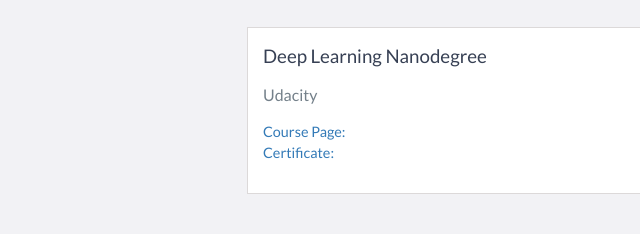
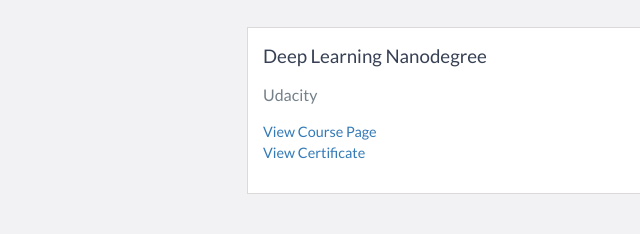
Before and after one commit to Arjunp24/cv, a website: page index.html in a window 1280 px wide. Shown: the part 4586-4820 px from the top of the page, 43-683 px from the left. Drawn offline with nearby package versions, Linux system fonts and the light colour scheme.

Commit message:
Update index.html

```diff
--- a/index.html
+++ b/index.html
@@ -277,7 +277,7 @@
     	<div class="optional-section-block">
         	<h3>Deep Learning Nanodegree</h3>
 		<h4> Udacity </h4>
-        	<p> <a href="https://www.udacity.com/course/deep-learning-nanodegree--nd101"> Course Page: </a> <br> <a href="https://confirm.udacity.com/NUF52PEU"> Certificate: </a> </p>
+        	<p> <a href="https://www.udacity.com/course/deep-learning-nanodegree--nd101"> View Course Page </a> <br> <a href="https://confirm.udacity.com/NUF52PEU"> View Certificate </a> </p>
         	<!-- <ul>
             		<li> Lorem ipsum dolor sit amet, consectetur adipiscing elit. </li>
             		<li> Lorem ipsum dolor sit amet, consectetur adipiscing elit. </li>
```
